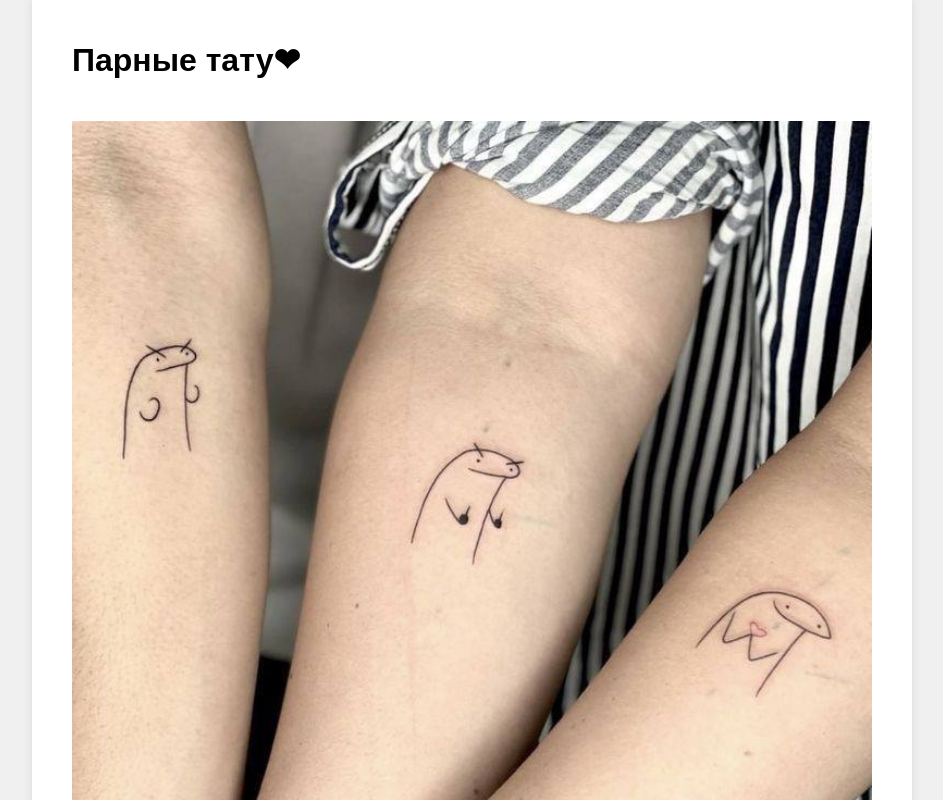
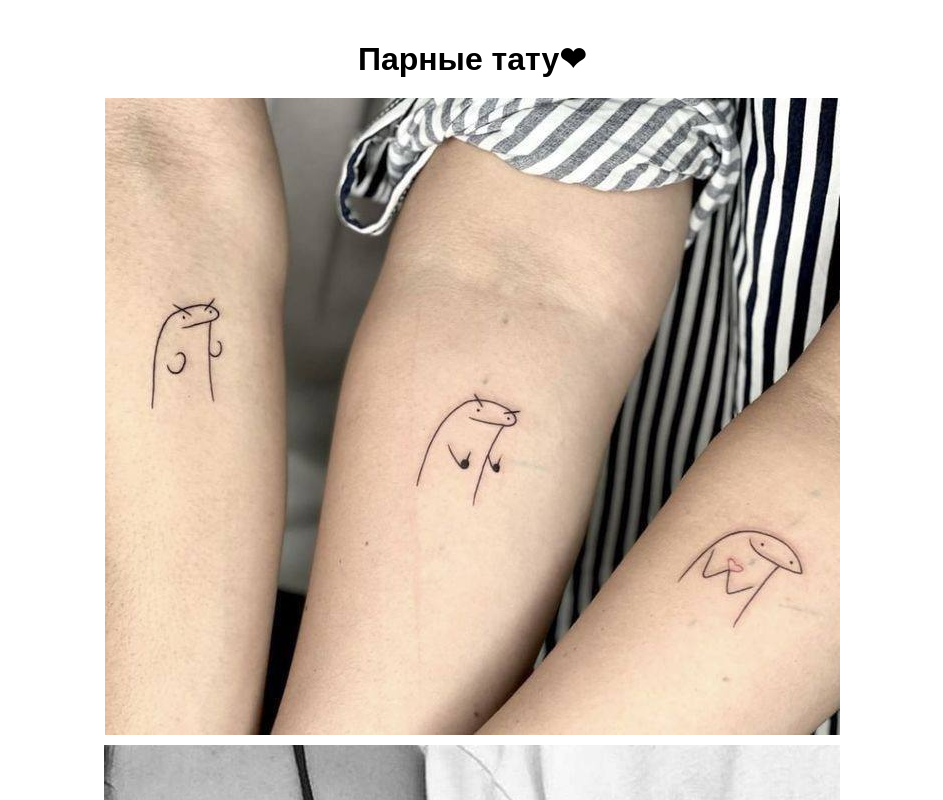
Before and after one commit to apetrovatattoo/couple-tattoos, a plain HTML site: page index.html in a window 1280 px wide. Shown: the top 800 px of the page, without its empty margins (168-1111 px from the left). Drawn offline with Linux system fonts and the light colour scheme.

Commit message:
Update index.html

```diff
--- a/index.html
+++ b/index.html
@@ -12,20 +12,21 @@
             padding: 0; /* Optional: Remove default padding */
         }
         .container {
-            max-width: 840px; /* Optional: Set maximum width for content */
+            max-width: 100%; /* Adjusted maximum width for content */
             margin: 0 auto; /* Optional: Center content horizontally */
             padding: 20px; /* Optional: Add some padding to content */
             background-color: #fff; /* Optional: Add a white background to content area */
             box-shadow: 0 0 10px rgba(0, 0, 0, 0.1); /* Optional: Add a shadow to content area */
         }
         .container img {
-            width: 800px; /* Set a fixed width for all images */
+            max-width: 100%; /* Make images responsive */
             height: auto; /* Maintain aspect ratio */
-            display: inline-block; /* Ensure the image behaves as an inline-block element */
-            margin: 20px; /* Add some margin around each image */
+            display: block; /* Change to block to prevent extra space */
+            margin: 10px auto; /* Adjust margin */
         }
         .container h1 {
-            margin-left: 20px; /* Move the header 10 pixels to the right */
+            text-align: center; /* Center align header */
+            margin: 20px 0; /* Adjust margin */
         }
     </style>
 </head>
```
